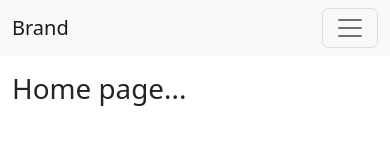
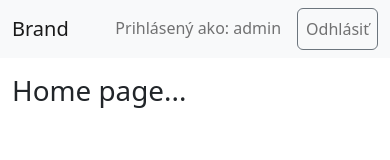
Before and after one commit to nrob81/twbs5-stk, a plain HTML site: page index.html in a window 390 px wide. Drawn offline with nearby package versions, Linux system fonts and the light colour scheme.

Commit message:
do not collapse the navbar

```diff
--- a/index.html
+++ b/index.html
@@ -11,24 +11,20 @@
       crossorigin="anonymous"
     />
     <link rel="stylesheet" href="styles.css" />
+    <script src="https://cdn.jsdelivr.net/npm/bootstrap@5.2.0/dist/js/bootstrap.bundle.min.js" integrity="sha384-A3rJD856KowSb7dwlZdYEkO39Gagi7vIsF0jrRAoQmDKKtQBHUuLZ9AsSv4jD4Xa" crossorigin="anonymous"></script>
   </head>
   <body>
-      <nav class="navbar navbar-expand-sm bg-light">
+    <nav class="navbar navbar-expand bg-light mb-3">
       <div class="container">
         <a class="navbar-brand" href="#">Brand</a>
-        <button class="navbar-toggler" type="button" data-bs-toggle="collapse" data-bs-target="#navbarNavAltMarkup" aria-controls="navbarNavAltMarkup" aria-expanded="false" aria-label="Toggle navigation">
-          <span class="navbar-toggler-icon"></span>
-        </button>
-        <div class="collapse navbar-collapse justify-content-end" id="navbarNavAltMarkup">
-          <div class="navbar-nav">
-            <span class="navbar-text me-3">Prihlásený ako: admin</span>
-            <a class="nav-link btn btn-outline-secondary" href="/page2.html">Odhlásiť</a>
-          </div>
+        <div class="navbar-nav">
+          <span class="navbar-text me-3">Prihlásený ako: admin</span>
+          <a class="nav-link btn btn-outline-secondary" href="/page2.html">Odhlásiť</a>
         </div>
       </div>
     </nav>
 
-    <main class="container mt-3">
+    <main class="container">
       <h1>Home page...</h1>
     </main>
   </body>
```
